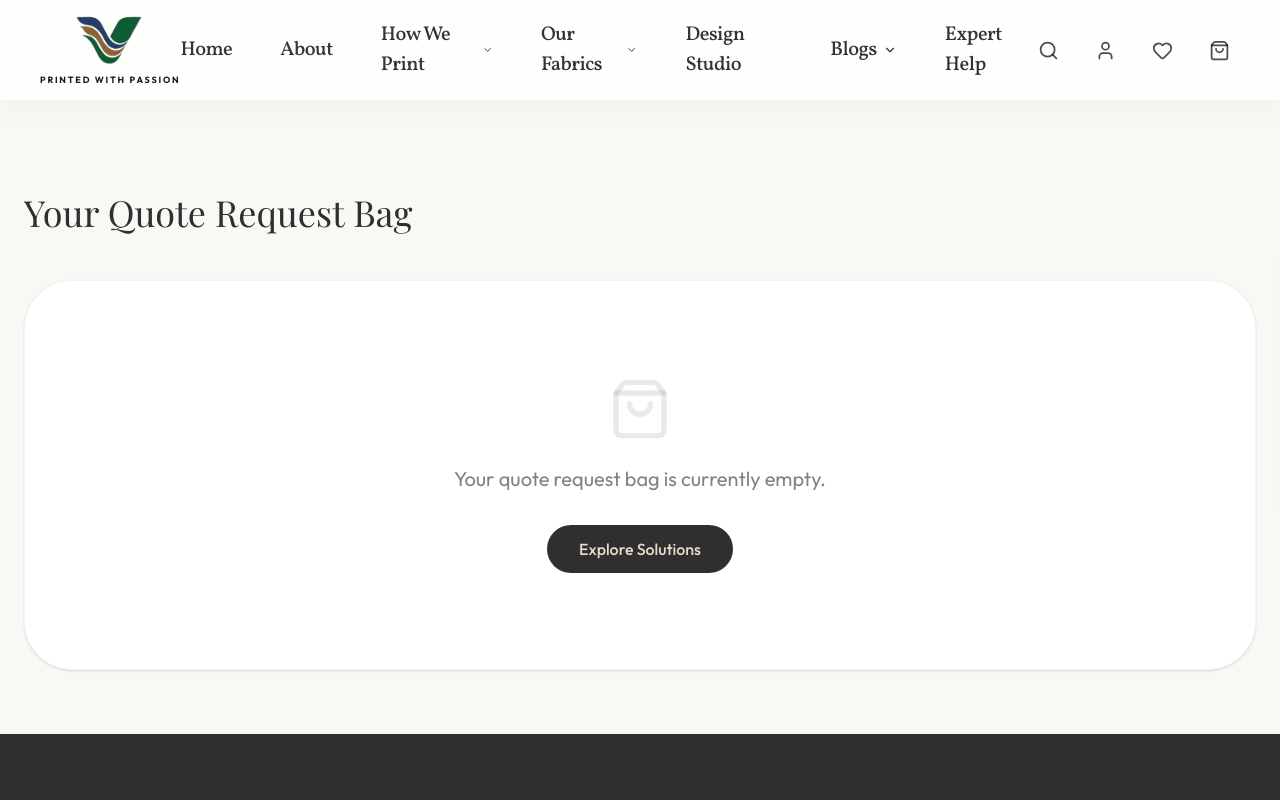
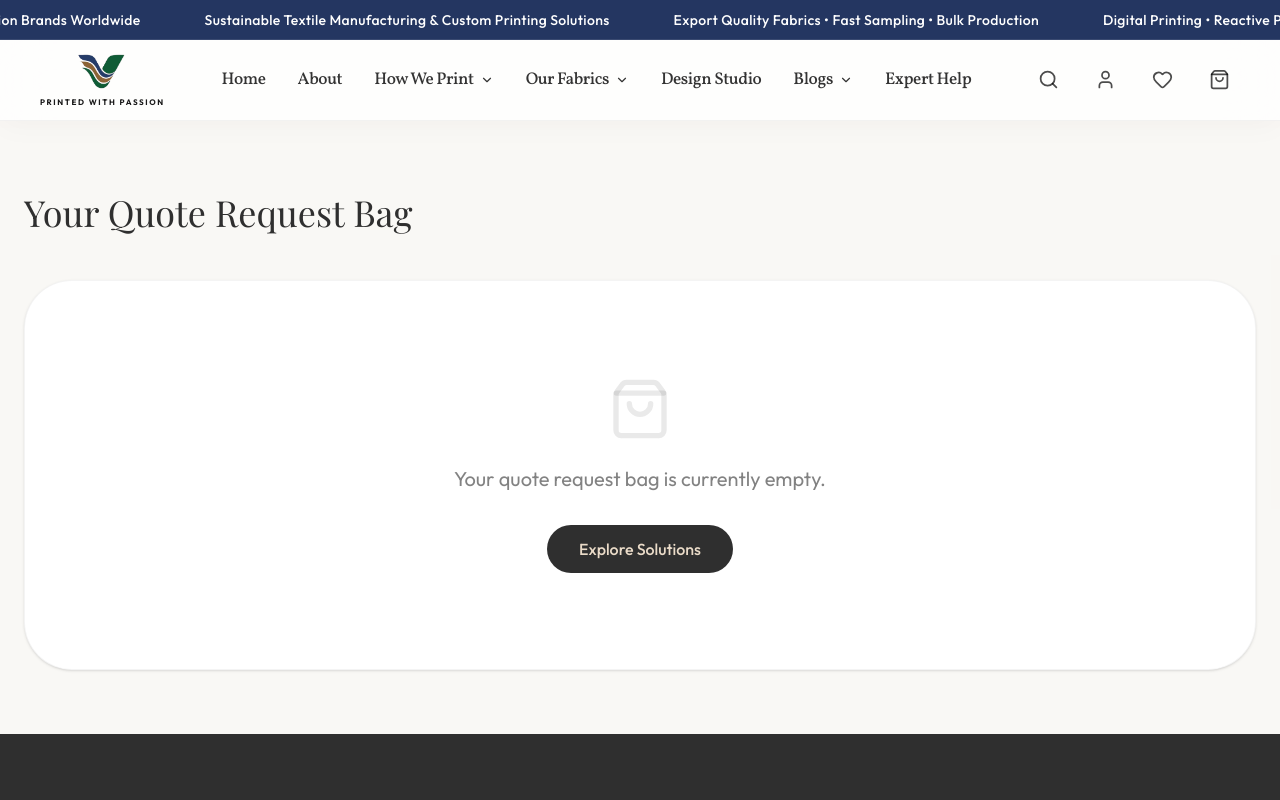
Before and after one commit to Rajachellan/vastraa-global, a Next.js app: page /cart in a window 1280 px wide. Shown: the top 800 px of the page. Built offline with nearby package versions, Linux system fonts and the light colour scheme.

Commit message:
add the annonuncement bar

```diff
--- a/src/components/Navbar.tsx
+++ b/src/components/Navbar.tsx
@@ -107,6 +107,31 @@ export const Navbar = () => {
 
   return (
     <>
+    {/* ANNOUNCEMENT BAR */}
+
+      <div className="fixed top-0 left-0 w-full z-[120] bg-[#243661] text-white border-b border-white/10 overflow-hidden h-10 flex items-center">
+        <div className="animate-marquee whitespace-nowrap flex items-center gap-16 px-6 text-[12px] md:text-sm font-medium tracking-wide">
+          <span>
+            Premium Printed Fabrics for Fashion Brands Worldwide
+          </span>
+
+          <span>
+            Sustainable Textile Manufacturing & Custom Printing Solutions
+          </span>
+
+          <span>
+            Export Quality Fabrics • Fast Sampling • Bulk Production
+          </span>
+
+          <span>
+            Digital Printing • Reactive Printing • Sublimation Printing
+          </span>
+
+          <span>
+            Designed & Manufactured with Precision at Vastraa Global
+          </span>
+        </div>
+      </div>
       <nav
         onMouseEnter={() => setIsHovered(true)}
         onMouseLeave={() => {
@@ -118,7 +143,7 @@ export const Navbar = () => {
             : "bg-transparent py-5"
           }`}
       >
-        <div className="max-w-[1600px] mx-auto px-6 xl:px-10">
+        <div className="max-w-[1600px] mx-auto px-6 xl:px-10 mt-10">
           <div className="flex items-center justify-between">
 
             {/* LEFT */}
@@ -135,19 +160,19 @@ export const Navbar = () => {
                 <Image
                   src="/images/logo.png"
                   alt="Vastraa Global"
-                  width={70}
-                  height={70}
+                  width={50}
+                  height={50}
                   priority
                   unoptimized
                 />
-                <span className={`text-[7px] md:text-[9px] uppercase tracking-[0.2em] font-bold mt-1 ${isSolid ? "text-gray/50" : "text-white/60"}`}>
+                <span className={`text-[7px] md:text-[8px] uppercase tracking-[0.2em] font-bold mt-1 ${isSolid ? "text-gray/50" : "text-white/60"}`}>
                   Printed with Passion
                 </span>
               </Link>
             </div>
 
             {/* CENTER MENU */}
-            <div className="hidden lg:flex items-center justify-center flex-1 gap-8 xl:gap-12">
+            <div className="hidden lg:flex items-center gap-8 xl:gap-8 2xl:gap-14">
               {menuItems.map((item) => (
                 <div
                   key={item.name}
@@ -160,7 +185,7 @@ export const Navbar = () => {
                 >
                   <Link
                     href={item.href}
-                    className={`relative text-[20px]  font-vollkorn font-medium tracking-tight transition-all duration-300 flex items-center gap-1.5 ${pathname === item.href ||
+                    className={`relative text-[17px]  font-vollkorn font-medium tracking-tight transition-all duration-300 flex items-center gap-1.5 ${pathname === item.href ||
                         (item.subItems && pathname.startsWith(item.href))
                         ? "text-secondary"
                         : isSolid
@@ -262,6 +287,26 @@ export const Navbar = () => {
         onClose={() => setIsMobileMenuOpen(false)}
       />
       <SearchOverlay isOpen={isSearchOpen} onClose={() => setIsSearchOpen(false)} />
+
+      {/* MARQUEE ANIMATION */}
+
+      <style jsx>{`
+        @keyframes marquee {
+          0% {
+            transform: translateX(0%);
+          }
+
+          100% {
+            transform: translateX(-50%);
+          }
+        }
+
+        .animate-marquee {
+          display: flex;
+          min-width: max-content;
+          animation: marquee 25s linear infinite;
+        }
+      `}</style>
     </>
   );
 };
--- a/src/sections/B2BHero.tsx
+++ b/src/sections/B2BHero.tsx
@@ -5,7 +5,7 @@ import Image from "next/image";
 import Link from "next/link";
 import { motion, AnimatePresence } from "framer-motion";
 import { ArrowRight, Globe, Shield, Zap } from "lucide-react";
-
+import google from "../../public/images/google-removebg-preview.png"
 const slides = [
   {
     id: 1,
@@ -41,7 +41,7 @@ export const B2BHero = () => {
   }, []);
 
   return (
-    <section className="relative h-screen min-h-[1000px] md:min-h-[1200px] xl:min-h-[800px] flex items-center overflow-hidden bg-accent">
+    <section className="relative h-screen min-h-[1000px] md:min-h-[1200px] xl:min-h-[900px] flex items-center overflow-hidden bg-accent">
       {/* Background Images Carousel */}
       <AnimatePresence mode="popLayout">
         <motion.div
@@ -91,7 +91,19 @@ export const B2BHero = () => {
                 <span className="text-secondary mt-20 md:mt-10 xl:mt-30 font-bold tracking-[0.3em] uppercase text-[10px]">
                   Global Manufacturing Excellence
                 </span>
+
               </motion.div>
+              <br />
+              {/* Rating badge */}
+            <div className="inline-flex items-center mb-5 gap-2 px-4 py-1.5 md:py-2 text-xs md:text-base rounded-full backdrop-blur-md bg-white/10 border border-white/20 shadow-md">
+              <span className="text-yellow-400 text-lg">★</span>
+              <span className="text-white font-medium">
+                <span className="font-semibold">4.8/5</span>
+                <span className="opacity-80 ml-1">Rating on</span>
+              </span>
+              <span className="font-semibold text-white">Google</span>
+              <Image src={google} alt="Google" width={18} height={18} className="object-contain" />
+            </div>
 
               <h1 className="text-4xl sm:text-5xl md:text-6xl  font-serif text-white mb-8 leading-[1.1]">
                 {slides[current].title.split(' ').map((word, i) => (
```
Also changed, not shown: public/images/google-removebg-preview.png (added).
